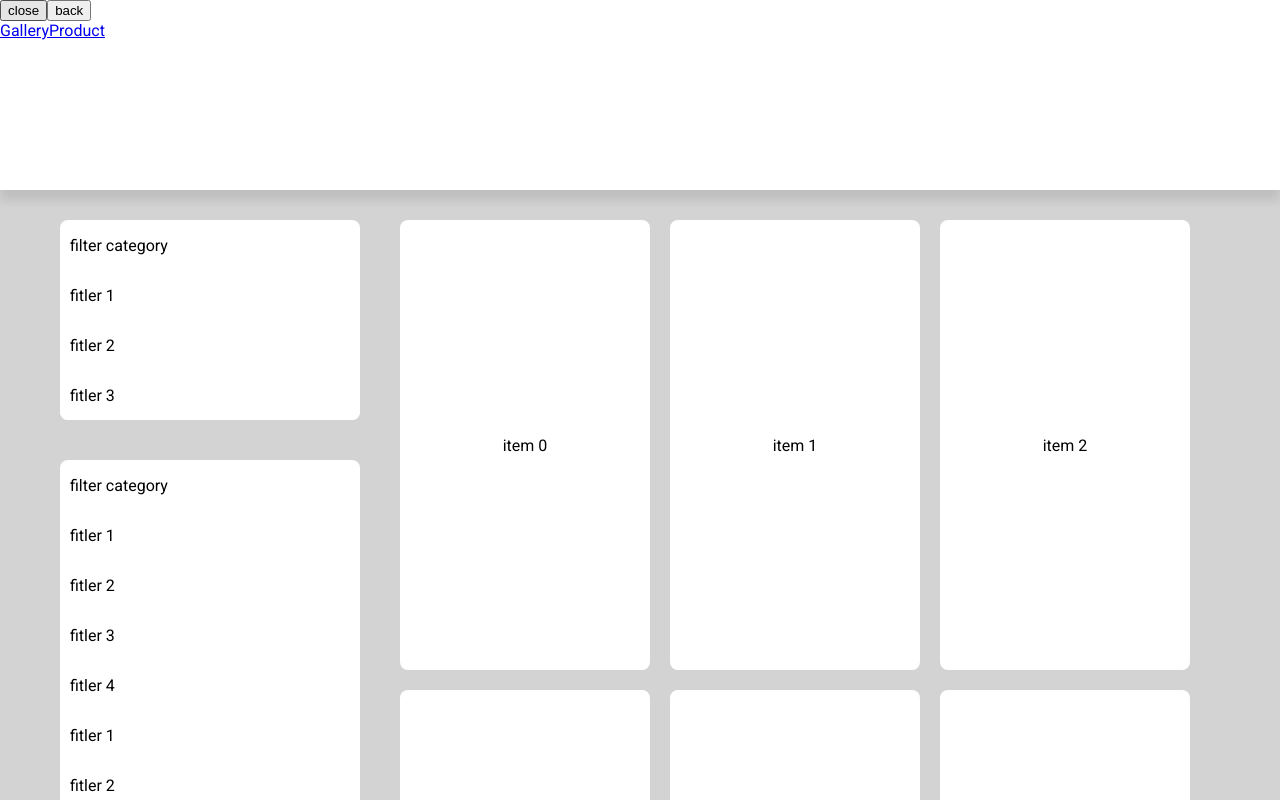
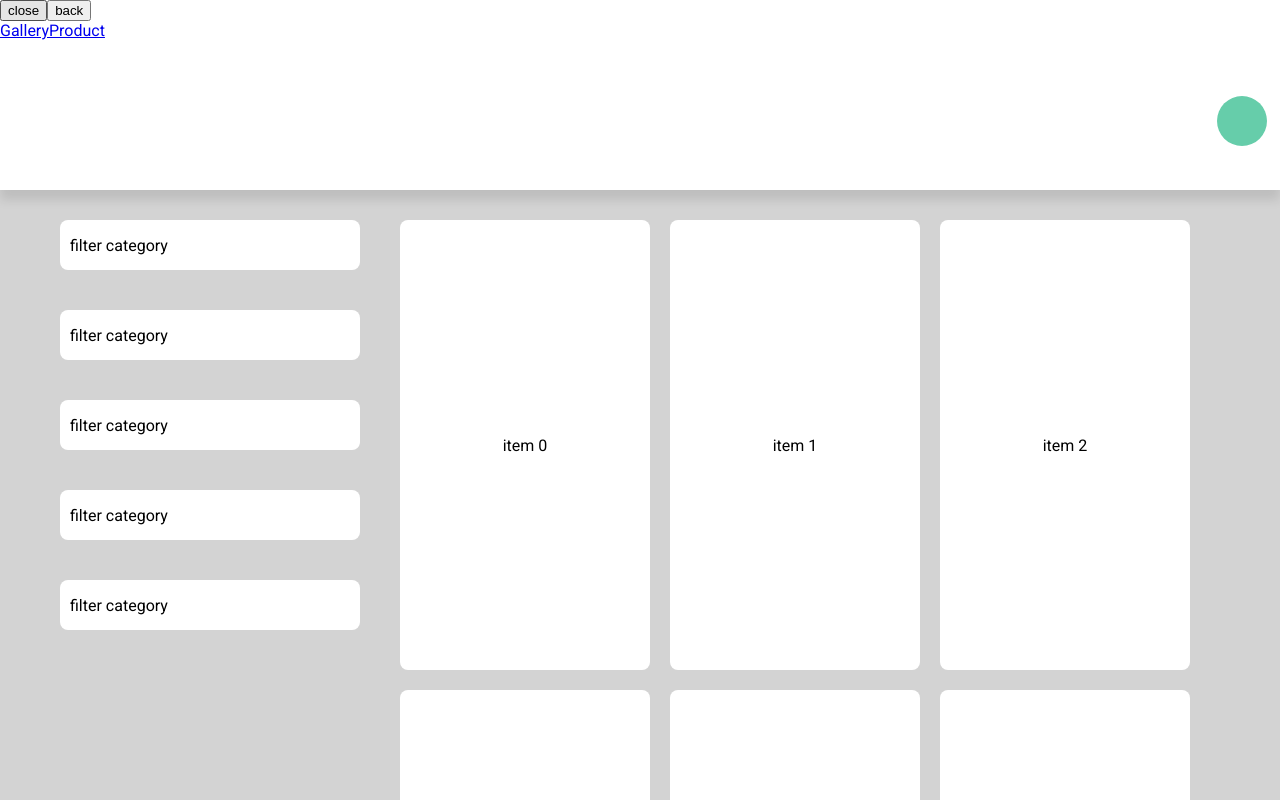
Before and after one commit to GabrielOarga/responsiveish, a React app: page /gallery in a window 1280 px wide. Both pictures are taken after a click on the button "open". Built offline with nearby package versions, Linux system fonts and the light colour scheme.

Commit message:
MASTER: Added collapsable filters tab

```diff
--- a/src/components/Sidebar/Category.jsx
+++ b/src/components/Sidebar/Category.jsx
@@ -3,7 +3,7 @@ import React, {Component} from 'react';
 import Content from './Content';
 
 export default class Category extends Component {
-  state = { expanded: true };
+  state = { expanded: false };
 
   render () {
     return (
--- a/src/components/Sidebar/Sidebar.jsx
+++ b/src/components/Sidebar/Sidebar.jsx
@@ -1,12 +1,30 @@
-import React from 'react';
+import React, { useState } from 'react';
 
 import Category from './Category';
 
 import './style.less';
 
 const Sidebar = () => {
+  const [collapsed, setCollapsed] = useState(false);
+  const [sectionRef, setSectionRef] = useState(React.createRef());
+
   return (
-    <div className={'sidebar'}>
+    <>
+      <div id={'collapse-trigger'} onClick={
+        () => {
+          console.log('cilcked', collapsed);
+
+          if(collapsed) {
+            expandSection(sectionRef.current);
+          } else {
+            collapseSection(sectionRef.current);
+          }
+
+          setCollapsed(!collapsed)
+        }
+      }
+      />
+      <section className={'sidebar'} ref={sectionRef}>
         <Category className={'filter-category'}>
           <div className={'filter'}>fitler 1</div>
           <div className={'filter'}>fitler 2</div>
@@ -105,8 +123,45 @@ const Sidebar = () => {
           <div className={'filter'}>fitler 3</div>
           <div className={'filter'}>fitler 4</div>
         </Category>
-    </div>
+      </section>
+    </>
   )
 };
 
+const collapseSection = (section) => {
+  const sectionHeight = section.scrollHeight;
+
+  const sectionTransition = section.style.transition;
+  section.style.transition = '';
+
+  requestAnimationFrame(() => {
+    section.style.height = sectionHeight + 'px';
+    section.style.transition = sectionTransition;
+
+    requestAnimationFrame(() => {
+      section.style.height = 0 + 'px';
+    });
+  });
+};
+
+const expandSection = (element) => {
+  // get the height of the element's inner content, regardless of its actual size
+  var sectionHeight = element.scrollHeight;
+
+  // have the element transition to the height of its inner content
+  element.style.height = sectionHeight + 'px';
+
+  // when the next css transition finishes (which should be the one we just triggered)
+  element.addEventListener('transitionend', function recursion(e) {
+    // remove this event listener so it only gets triggered once
+    element.removeEventListener('transitionend', recursion);
+
+    // remove "height" from the element's inline styles, so it can return to its initial value
+    element.style.height = null;
+  });
+
+  // mark the section as "currently not collapsed"
+  element.setAttribute('data-collapsed', 'false');
+};
+
 export default Sidebar;
--- a/src/components/Sidebar/style.less
+++ b/src/components/Sidebar/style.less
@@ -1,12 +1,17 @@
 @import '../../styles/variables.less';
 
 .sidebar {
+  flex: 0 0 300px;
+
   background: none;
-  flex: 0 0 300px;
+  overflow: hidden;
 
   padding-top: 10px;
   margin-top: 20px;
   margin-right: 10px;
+
+  transition:height 0.3s ease-out;
+  height:auto;
 
   .filter-category {
     display: flex;
@@ -58,7 +63,7 @@
   }
 
 
-  @media only screen and (max-width: 1145px) {
+  @media only screen and (max-width: 1160px) {
     flex: 1 1 calc(4 * 270px);
     min-width: 540px;
 
@@ -75,7 +80,7 @@
     .filter-category {
       flex: 1 1 250px;
       max-width: calc(50% - 20px);
-      margin: 10px;
+      margin: 20px;
     }
   }
 
@@ -92,3 +97,19 @@
     }
   }
 }
+
+#collapse-trigger {
+  display: block;
+
+  position: absolute;
+  top: 12%;
+  right: 1%;
+
+  width: 50px;
+  height: 50px;
+  border-radius: 50px;
+
+  background: mediumaquamarine;
+
+  z-index: 1060;
+}
--- a/src/containers/GalleryView/style.less
+++ b/src/containers/GalleryView/style.less
@@ -7,7 +7,7 @@
   flex-flow: nowrap row;
   justify-content: center;
 
-  @media only screen and (max-width: 1145px) {
+  @media only screen and (max-width: 1160px) {
     flex-flow: wrap row;
   }
 }
```
Lines whose indentation alone changed are shown as unchanged.
